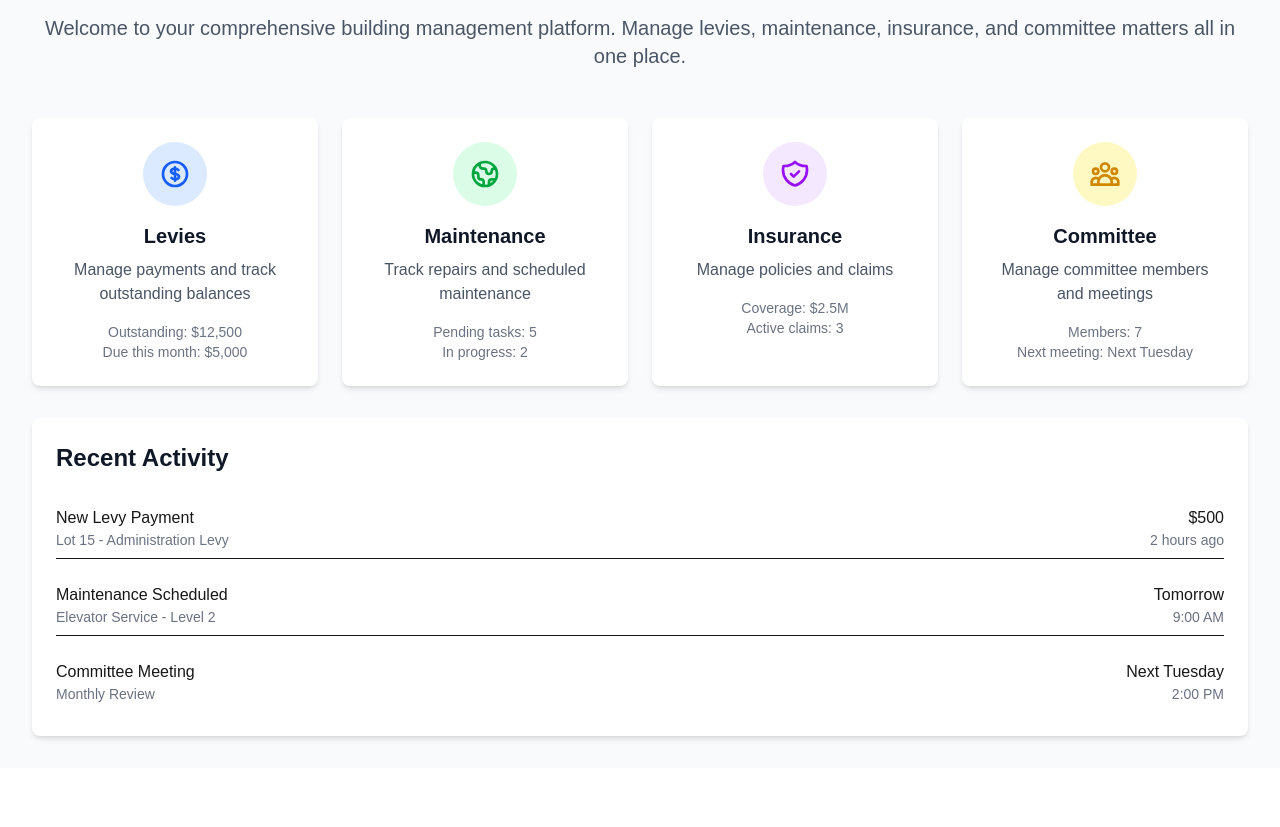
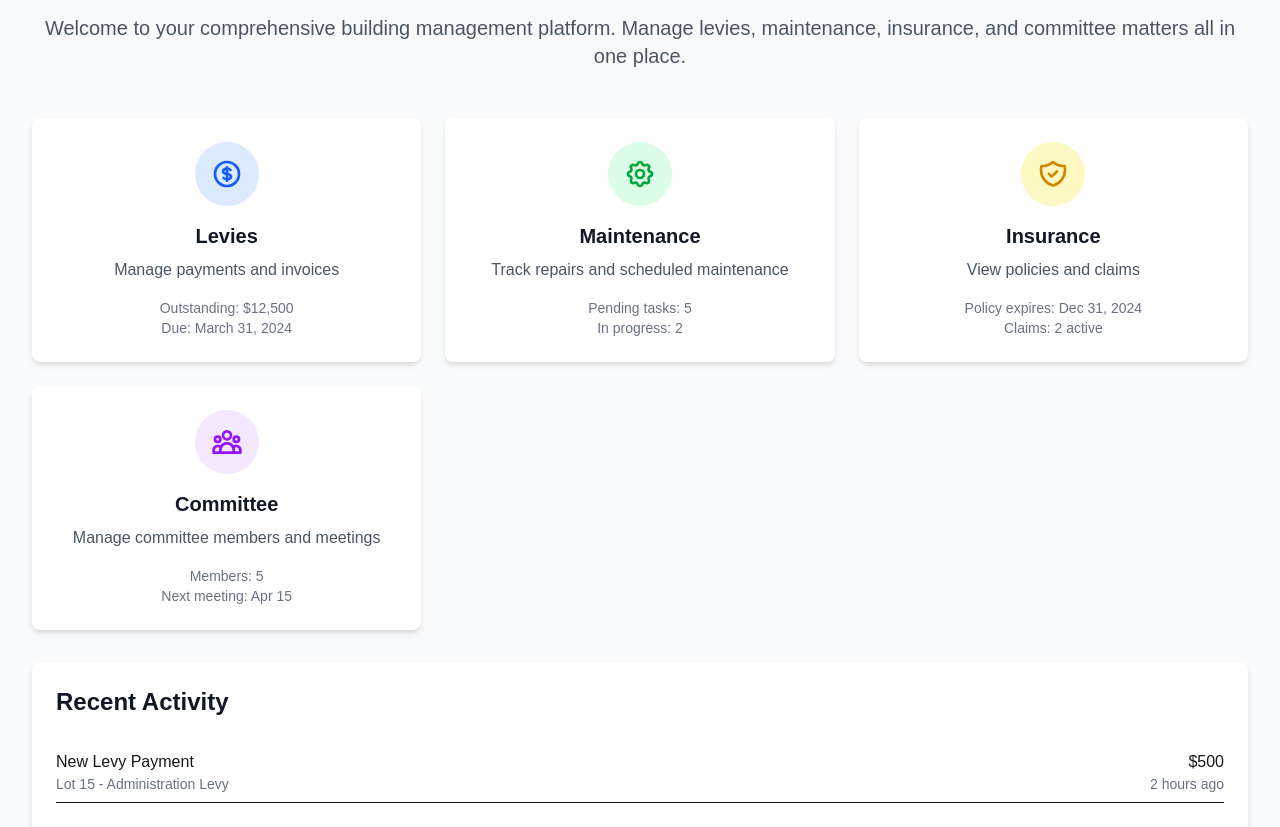
Before and after one commit to melissa7766/strata-management-website, a Next.js app: page / in a window 1280 px wide. Shown: the part 618-1445 px from the top of the page. Before the commit the page ends 1386 px from the top, so only its background shows below. Built offline with nearby package versions, Linux system fonts and the light colour scheme.

Commit message:
Remove documents section

```diff
--- a/app/documents/page.tsx
+++ /dev/null
@@ -1,39 +0,0 @@
-'use client';
-
-import Link from "next/link";
-
-export default function Documents() {
-  return (
-    <div className="max-w-7xl mx-auto px-4 sm:px-6 lg:px-8 py-8">
-      <div className="text-center mb-12">
-        <h1 className="text-4xl font-bold text-gray-900 mb-4">Documents</h1>
-        <p className="text-xl text-gray-600">Access and download important documents and forms.</p>
-      </div>
-
-      <div className="bg-white rounded-lg shadow-md p-6">
-        <div className="space-y-6">
-          {/* Document Item */}
-          <div className="flex items-center justify-between p-4 bg-gray-50 rounded-lg">
-            <div className="flex items-center space-x-4">
-              <svg className="w-8 h-8 text-red-500" fill="none" stroke="currentColor" viewBox="0 0 24 24">
-                <path strokeLinecap="round" strokeLinejoin="round" strokeWidth={2} d="M9 12h6m-6 4h6m2 5H7a2 2 0 01-2-2V5a2 2 0 012-2h5.586a1 1 0 01.707.293l5.414 5.414a1 1 0 01.293.707V19a2 2 0 01-2 2z" />
-              </svg>
-              <div>
-                <h3 className="text-lg font-semibold text-gray-900">Strata Management Guide</h3>
-                <p className="text-sm text-gray-500">PDF Document</p>
-              </div>
-            </div>
-            <a
-              href="/example.pdf"
-              target="_blank"
-              rel="noopener noreferrer"
-              className="inline-flex items-center px-4 py-2 border border-transparent text-sm font-medium rounded-md text-white bg-red-600 hover:bg-red-700 focus:outline-none focus:ring-2 focus:ring-offset-2 focus:ring-red-500"
-            >
-              Download
-            </a>
-          </div>
-        </div>
-      </div>
-    </div>
-  );
-}
--- a/app/page.tsx
+++ b/app/page.tsx
@@ -18,7 +18,7 @@
       </div>
 
       {/* Dashboard Grid */}
-      <div className="grid grid-cols-1 md:grid-cols-2 lg:grid-cols-4 gap-6 mb-8">
+      <div className="grid grid-cols-1 md:grid-cols-2 lg:grid-cols-3 gap-6 mb-8">
         {/* Levies Card */}
         <Link href="/levies" className="bg-white rounded-lg shadow-md p-6 hover:shadow-lg transition-shadow">
           <div className="text-center">
@@ -28,10 +28,10 @@
               </svg>
             </div>
             <h2 className="text-xl font-semibold text-gray-900 mb-2">Levies</h2>
-            <p className="text-gray-600">Manage payments and track outstanding balances</p>
+            <p className="text-gray-600">Manage payments and invoices</p>
             <div className="mt-4 text-sm text-gray-500">
               <p>Outstanding: $12,500</p>
-              <p>Due this month: $5,000</p>
+              <p>Due: March 31, 2024</p>
             </div>
           </div>
         </Link>
@@ -41,7 +41,8 @@
           <div className="text-center">
             <div className="bg-green-100 rounded-full w-16 h-16 flex items-center justify-center mx-auto mb-4">
               <svg className="w-8 h-8 text-green-600" fill="none" stroke="currentColor" viewBox="0 0 24 24">
-                <path strokeLinecap="round" strokeLinejoin="round" strokeWidth={2} d="M3.055 11H5a2 2 0 012 2v1a2 2 0 002 2 2 2 0 012 2v2.945M8 3.935V5.5A2.5 2.5 0 0010.5 8h.5a2 2 0 012 2 2 2 0 104 0 2 2 0 012-2h1.064M15 20.488V18a2 2 0 012-2h3.064M21 12a9 9 0 11-18 0 9 9 0 0118 0z" />
+                <path strokeLinecap="round" strokeLinejoin="round" strokeWidth={2} d="M10.325 4.317c.426-1.756 2.924-1.756 3.35 0a1.724 1.724 0 002.573 1.066c1.543-.94 3.31.826 2.37 2.37a1.724 1.724 0 001.065 2.572c1.756.426 1.756 2.924 0 3.35a1.724 1.724 0 00-1.066 2.573c.94 1.543-.826 3.31-2.37 2.37a1.724 1.724 0 00-2.572 1.065c-.426 1.756-2.924 1.756-3.35 0a1.724 1.724 0 00-2.573-1.066c-1.543.94-3.31-.826-2.37-2.37a1.724 1.724 0 00-1.065-2.572c-1.756-.426-1.756-2.924 0-3.35a1.724 1.724 0 001.066-2.573c-.94-1.543.826-3.31 2.37-2.37.996.608 2.296.07 2.572-1.065z" />
+                <path strokeLinecap="round" strokeLinejoin="round" strokeWidth={2} d="M15 12a3 3 0 11-6 0 3 3 0 016 0z" />
               </svg>
             </div>
             <h2 className="text-xl font-semibold text-gray-900 mb-2">Maintenance</h2>
@@ -56,16 +57,16 @@
         {/* Insurance Card */}
         <Link href="/insurance" className="bg-white rounded-lg shadow-md p-6 hover:shadow-lg transition-shadow">
           <div className="text-center">
-            <div className="bg-purple-100 rounded-full w-16 h-16 flex items-center justify-center mx-auto mb-4">
-              <svg className="w-8 h-8 text-purple-600" fill="none" stroke="currentColor" viewBox="0 0 24 24">
+            <div className="bg-yellow-100 rounded-full w-16 h-16 flex items-center justify-center mx-auto mb-4">
+              <svg className="w-8 h-8 text-yellow-600" fill="none" stroke="currentColor" viewBox="0 0 24 24">
                 <path strokeLinecap="round" strokeLinejoin="round" strokeWidth={2} d="M9 12l2 2 4-4m5.618-4.016A11.955 11.955 0 0112 2.944a11.955 11.955 0 01-8.618 3.04A12.02 12.02 0 003 9c0 5.591 3.824 10.29 9 11.622 5.176-1.332 9-6.03 9-11.622 0-1.042-.133-2.052-.382-3.016z" />
               </svg>
             </div>
             <h2 className="text-xl font-semibold text-gray-900 mb-2">Insurance</h2>
-            <p className="text-gray-600">Manage policies and claims</p>
+            <p className="text-gray-600">View policies and claims</p>
             <div className="mt-4 text-sm text-gray-500">
-              <p>Coverage: $2.5M</p>
-              <p>Active claims: 3</p>
+              <p>Policy expires: Dec 31, 2024</p>
+              <p>Claims: 2 active</p>
             </div>
           </div>
         </Link>
@@ -73,16 +74,16 @@
         {/* Committee Card */}
         <Link href="/committee" className="bg-white rounded-lg shadow-md p-6 hover:shadow-lg transition-shadow">
           <div className="text-center">
-            <div className="bg-yellow-100 rounded-full w-16 h-16 flex items-center justify-center mx-auto mb-4">
-              <svg className="w-8 h-8 text-yellow-600" fill="none" stroke="currentColor" viewBox="0 0 24 24">
+            <div className="bg-purple-100 rounded-full w-16 h-16 flex items-center justify-center mx-auto mb-4">
+              <svg className="w-8 h-8 text-purple-600" fill="none" stroke="currentColor" viewBox="0 0 24 24">
                 <path strokeLinecap="round" strokeLinejoin="round" strokeWidth={2} d="M17 20h5v-2a3 3 0 00-5.356-1.857M17 20H7m10 0v-2c0-.656-.126-1.283-.356-1.857M7 20H2v-2a3 3 0 015.356-1.857M7 20v-2c0-.656.126-1.283.356-1.857m0 0a5.002 5.002 0 019.288 0M15 7a3 3 0 11-6 0 3 3 0 016 0zm6 3a2 2 0 11-4 0 2 2 0 014 0zM7 10a2 2 0 11-4 0 2 2 0 014 0z" />
               </svg>
             </div>
             <h2 className="text-xl font-semibold text-gray-900 mb-2">Committee</h2>
             <p className="text-gray-600">Manage committee members and meetings</p>
             <div className="mt-4 text-sm text-gray-500">
-              <p>Members: 7</p>
-              <p>Next meeting: Next Tuesday</p>
+              <p>Members: 5</p>
+              <p>Next meeting: Apr 15</p>
             </div>
           </div>
         </Link>
```
